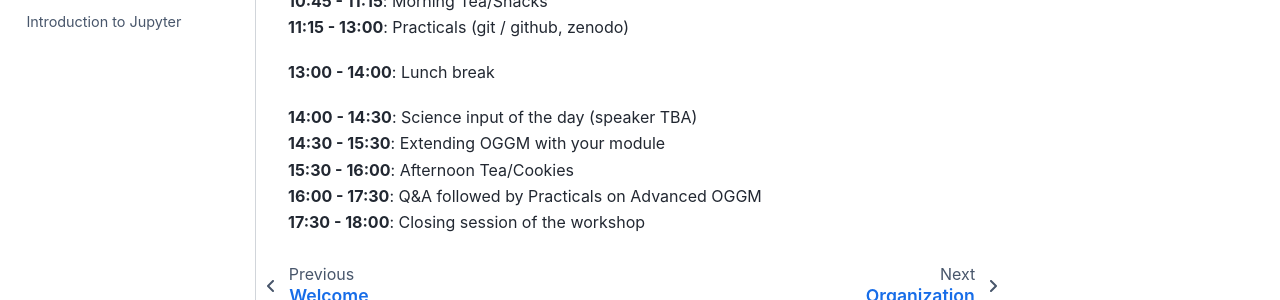
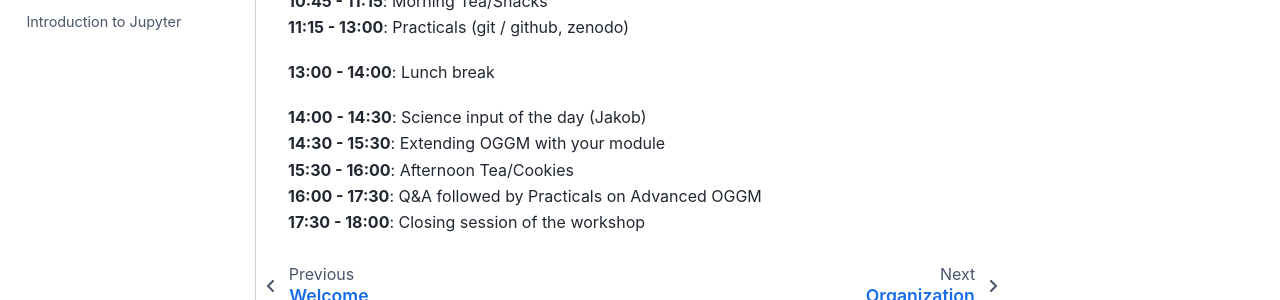
Before and after one commit to anoukvlug/training-lahore, a Jupyter Book: the page built from docs/schedule.md, in a window 1280 px wide and 900 px high, scrolled down 1779 px. Shown: the part 481-781 px from the top of the window. Built offline with Jupyter Book 1.0.4 settings and Sphinx 7.4.7 and the Sphinx Book theme 1.1.4, drawn with Linux system fonts in a browser that asks for light colours.

Commit message:
Update schedule.md
Adds Jakob his science input of the day to the schedule.

```diff
--- a/docs/schedule.md
+++ b/docs/schedule.md
@@ -78,7 +78,7 @@ We will adapt to the participants questions and requests during the workshop.
 
 **13:00 - 14:00**: Lunch break
 
-**14:00 - 14:30**: Science input of the day (speaker TBA)<br>
+**14:00 - 14:30**: Science input of the day (Jakob)<br>
 **14:30 - 15:30**: Extending OGGM with your module<br>
 **15:30 - 16:00**: Afternoon Tea/Cookies<br>
 **16:00 - 17:30**: Q&A followed by Practicals on Advanced OGGM<br>
```
